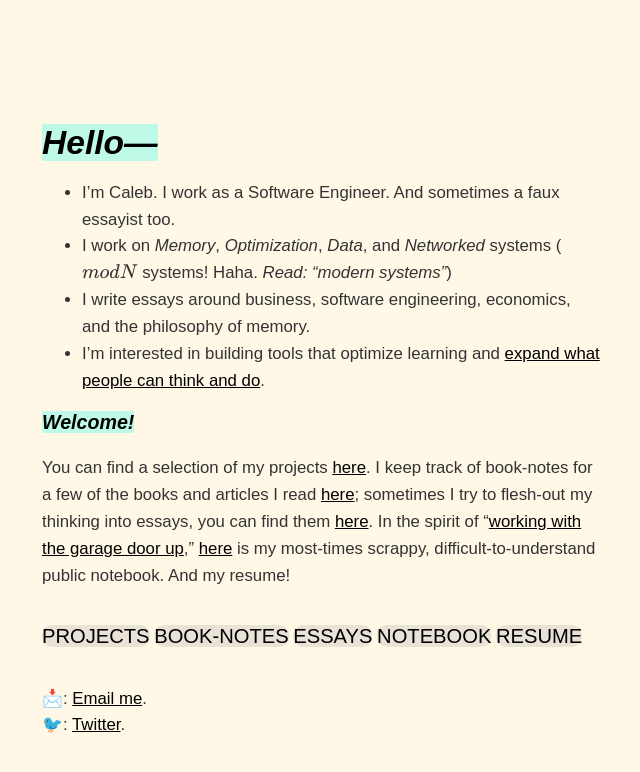
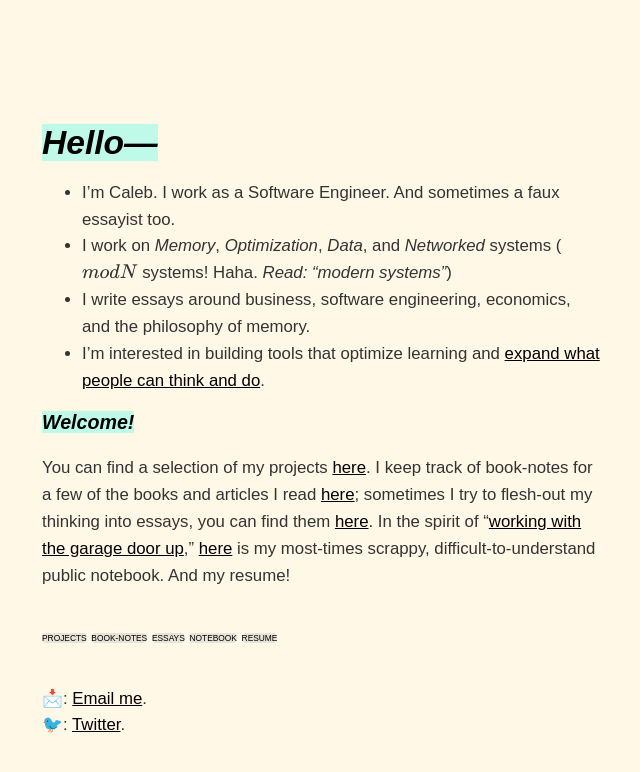
Before and after one commit to dCO2/rococo, a Jekyll site: the page built from index.md, in a window 1280 px wide. Shown: the top 772 px of the page, without its empty margins (334-974 px from the left). Built offline with Jekyll 4.4.1, drawn with Linux system fonts in a browser that asks for light colours; some web fonts are replaced; formulas are drawn with MathJax 3.

```diff
--- a/index.md
+++ b/index.md
@@ -18,11 +18,11 @@ title: Home
 You can find a selection of my projects [here](/projects/). I keep track of book-notes for a few of the books and articles I read [here](/booknotes/); sometimes I try to flesh-out my thinking into essays, you can find them [here](/essays/). In the spirit of "[working with the garage door up](https://notes.andymatuschak.org/Work_with_the_garage_door_up)," [here](/notes/) is my most-times scrappy, difficult-to-understand public notebook. And my resume!
 
 <div class="inline-nav">
-  <span style="background-color: #a3a3a340;border-radius: 0.5em;display: inline;font-size: 1.2em;"><a href="/projects/" style="text-decoration: none;">PROJECTS</a></span>
-  <span style="background-color: #a3a3a340;border-radius: 0.5em;display: inline;font-size: 1.2em;"><a href="/booknotes/" style="text-decoration: none;">BOOK-NOTES</a></span>
-  <span style="background-color: #a3a3a340;border-radius: 0.5em;display: inline;font-size: 1.2em;"><a href="/essays/" style="text-decoration: none;">ESSAYS</a></span>
-  <span style="background-color: #a3a3a340;border-radius: 0.5em;display: inline;font-size: 1.2em;"><a href="/notes/" style="text-decoration: none;">NOTEBOOK</a></span>
-  <span style="background-color: #a3a3a340;border-radius: 0.5em;display: inline;font-size: 1.2em;"><a href="/resume.pdf/" style="text-decoration: none;">RESUME</a></span>
+  <span class="inline-nav-elm" style="background-color: #a3a3a340;border-radius: 0.5em;display: inline;font-size: 0.5em;"><a href="/projects/" style="text-decoration: none;">PROJECTS</a></span>
+  <span class="inline-nav-elm" style="background-color: #a3a3a340;border-radius: 0.5em;display: inline;font-size: 0.5em;"><a href="/booknotes/" style="text-decoration: none;">BOOK-NOTES</a></span>
+  <span class="inline-nav-elm" style="background-color: #a3a3a340;border-radius: 0.5em;display: inline;font-size: 0.5em;"><a href="/essays/" style="text-decoration: none;">ESSAYS</a></span>
+  <span class="inline-nav-elm" style="background-color: #a3a3a340;border-radius: 0.5em;display: inline;font-size: 0.5em;"><a href="/notes/" style="text-decoration: none;">NOTEBOOK</a></span>
+  <span class="inline-nav-elm" style="background-color: #a3a3a340;border-radius: 0.5em;display: inline;font-size: 0.5em;"><a href="/resume.pdf/" style="text-decoration: none;">RESUME</a></span>
 </div>
 
 
```
